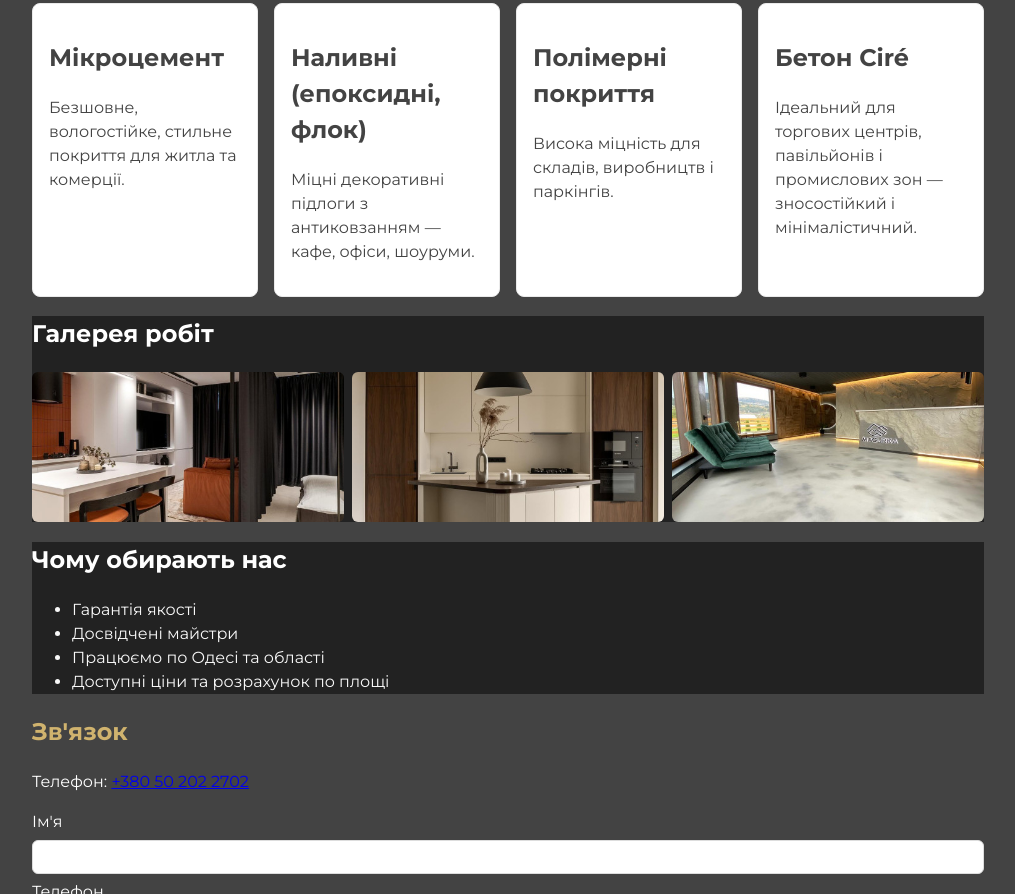
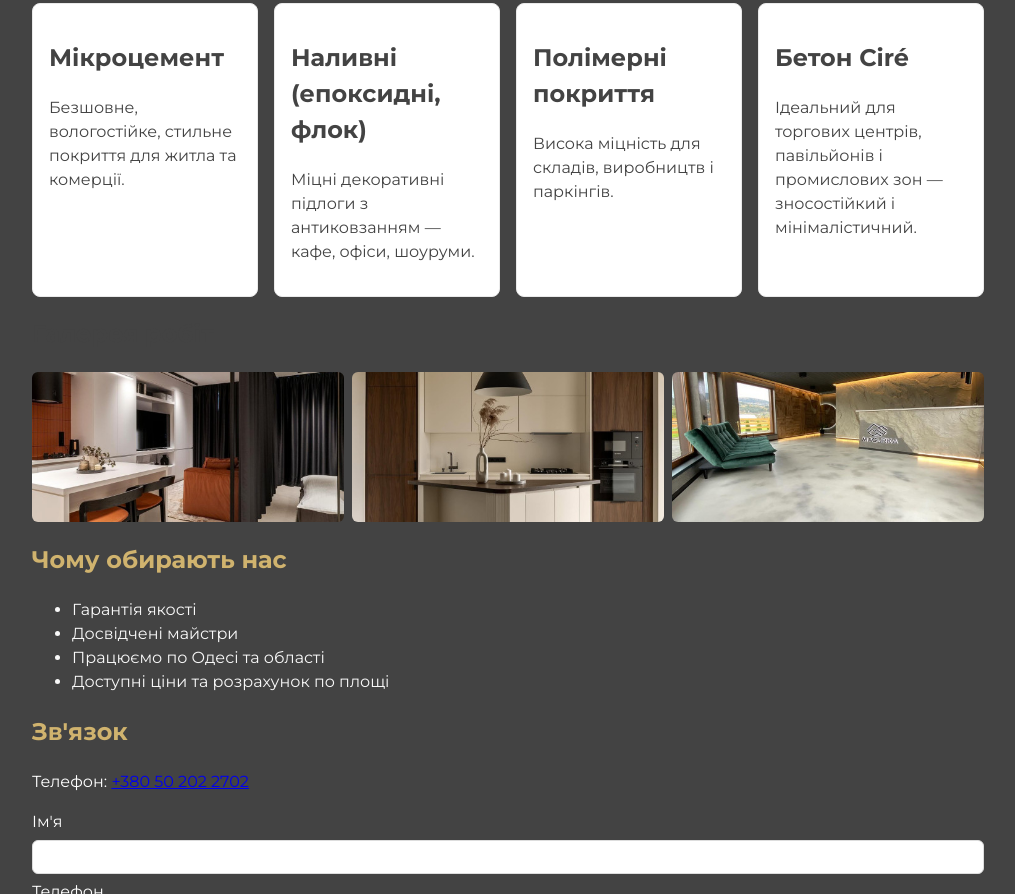
Before and after one commit to floortex/beton_cire, a plain HTML site: page index.html in a window 1280 px wide. Shown: the part 502-1396 px from the top of the page, without its empty margins (132-1147 px from the left). Drawn offline with Linux system fonts and the light colour scheme.

Commit message:
Update styles.css

```diff
--- a/assets/styles.css
+++ b/assets/styles.css
@@ -258,12 +258,3 @@ a.btn:focus {
   outline: 2px solid rgba(182,107,74,0.18);
   outline-offset: 2px;
 }
-section#gallery,
-section#about {
-  background-color: #222; /* наприклад, темний фон */
-}
-
-section#gallery h2,
-section#about h2 {
-  color: #fff;
-}
```
